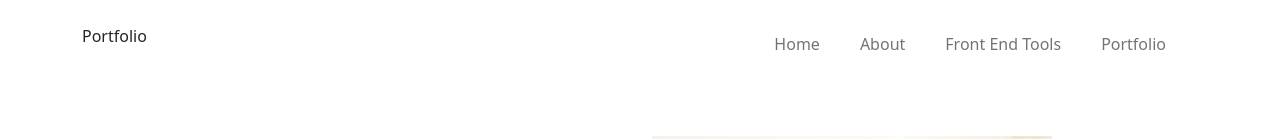
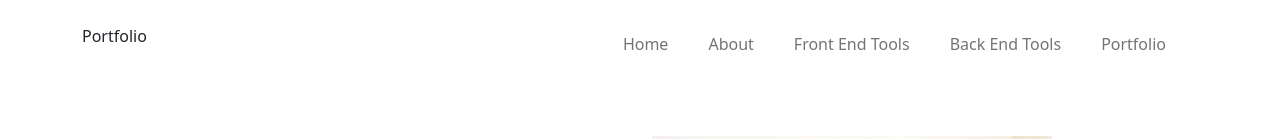
Before and after one commit to jhernandez50/JorgeAHdz_Portfolio, a plain HTML site: page index.html in a window 1280 px wide. Shown: the top 139 px of the page. Drawn offline with Linux system fonts and the light colour scheme.

Commit message:
Navbar update

```diff
--- a/index.html
+++ b/index.html
@@ -26,6 +26,7 @@
                 <li class="nav-item me-4"><a class="nav-link" href="#">Home</a></li>
                 <li class="nav-item me-4"><a class="nav-link" href="#About">About</a></li>
                 <li class="nav-item me-4"><a class="nav-link" href="#FrontEnd">Front End Tools</a></li>
+                <li class="nav-item me-4"><a class="nav-link" href="#BackEnd">Back End Tools</a></li>
                 <li class="nav-item"><a class="nav-link" href="#Portfolio">Portfolio</a></li>
               </ul>
             </div>
```
Also changed, not shown: 1 other file.
